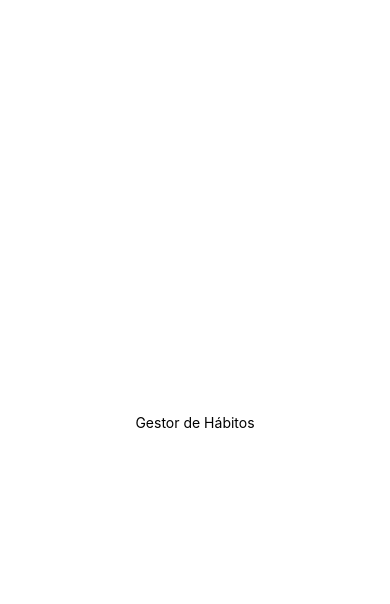
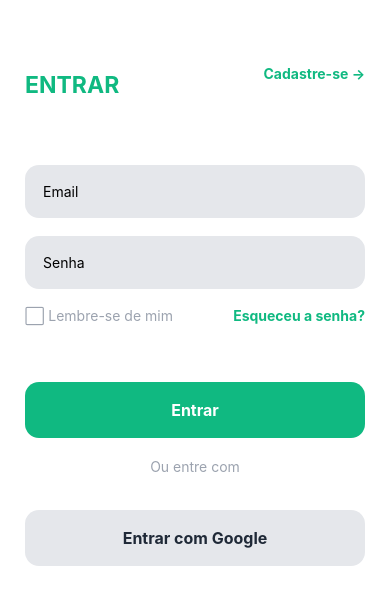
Before and after one commit to Eduardolimzz/gestor-de-habitos, a React Native app in the folder mobile/: screen / in a window 390 px wide. Shown: the top 604 px of the page. Built offline with nearby package versions, Linux system fonts and the light colour scheme.

Commit message:
feat: implementar tela de login e estrutura inicial de navegação

```diff
--- a/mobile/App.js
+++ b/mobile/App.js
@@ -1,9 +1,8 @@
-import { View, Text } from 'react-native';
+import { View, Text, StyleSheet } from 'react-native';
+
+// screens
+import Login from './src/screens/Login';
 
 export default function App() {
-  return (
-    <View style={{ flex: 1, justifyContent: 'center', alignItems: 'center' }}>
-      <Text>Gestor de Hábitos</Text>
-    </View>
-  );
+  return <Login />;
 }
--- /dev/null
+++ b/mobile/src/components/styles.js
@@ -0,0 +1,96 @@
+import styled from 'styled-components/native';
+import Constants from 'expo-constants';
+
+const StatusBarHeight = Constants.statusBarHeight;
+
+export const Colors = {
+  primary: '#ffffff',
+  secondary: '#E5E7EB',
+  terciary: '#1F2937',
+  darklight: '#9CA3AF',
+  brand: '#10B981',
+  green: '#10B981',
+  red: '#EF4444',
+};
+
+const { primary, secondary, terciary, darklight, brand, green } = Colors;
+
+export const StyledContainer = styled.View`
+  flex: 1;
+  padding: 25px;
+  padding-top: ${StatusBarHeight + 10}px;
+  background-color: ${primary};
+`;
+
+export const InnerContainer = styled.View`
+  flex: 1;
+  width: 100%;
+`;
+
+export const TopRow = styled.View`
+  width: 100%;
+  flex-direction: row;
+  justify-content: space-between;
+  align-items: center;
+  margin-top: 55px;
+`;
+
+export const PageTitle = styled.Text`
+  font-size: 23px;
+  font-weight: bold;
+  color: ${brand};
+`;
+
+export const StyledFormArea = styled.View`
+  width: 100%;
+  margin-top: 60px;
+`;
+
+export const StyledTextInput = styled.TextInput`
+  background-color: ${secondary};
+  padding: 18px;
+  border-radius: 14px;
+  margin-bottom: 18px;
+  width: 100%;
+`;
+
+export const StyledButton = styled.TouchableOpacity`
+  background-color: ${(props) => (props.google ? secondary : green)};
+  padding: 18px;
+  border-radius: 14px;
+  align-items: center;
+  margin-top: 15px;
+`;
+
+export const ButtonText = styled.Text`
+  color: ${(props) => (props.google ? terciary : "#fff")};
+  font-size: 16px;
+  font-weight: bold;
+`;
+
+export const MsgBox = styled.Text`
+  text-align: center;
+  margin: 20px 0;
+  color: ${darklight};
+`;
+
+export const ExtraView = styled.View`
+  flex-direction: row;
+  justify-content: space-between;
+  width: 100%;
+  margin-bottom: 20px;
+`;
+
+export const ExtraText = styled.Text`
+  color: ${darklight};
+`;
+
+export const TextLink = styled.TouchableOpacity`
+  margin-top: 40px;
+`;
+
+export const TextLinkContent = styled.Text`
+  color: ${brand};
+  font-weight: bold;
+  margin-top: -40px;
+`;
--- /dev/null
+++ b/mobile/src/screens/Login.js
@@ -0,0 +1,60 @@
+import React from "react";
+import { StatusBar } from "expo-status-bar";
+
+import {
+  StyledContainer,
+  InnerContainer,
+  PageTitle,
+  StyledFormArea,
+  StyledTextInput,
+  StyledButton,
+  ButtonText,
+  MsgBox,
+  ExtraView,
+  ExtraText,
+  TextLink,
+  TextLinkContent,
+  TopRow,
+} from "../components/styles";
+
+const Login = () => {
+  return (
+    <StyledContainer>
+      <StatusBar style="dark" />
+
+      <InnerContainer>
+        <TopRow>
+          <PageTitle>ENTRAR</PageTitle>
+
+          <TextLink>
+            <TextLinkContent>Cadastre-se →</TextLinkContent>
+          </TextLink>
+        </TopRow>
+
+        <StyledFormArea>
+          <StyledTextInput placeholder="Email" />
+          <StyledTextInput placeholder="Senha" secureTextEntry />
+
+          <ExtraView>
+            <ExtraText>⬜ Lembre-se de mim</ExtraText>
+            <TextLink>
+              <TextLinkContent>Esqueceu a senha?</TextLinkContent>
+            </TextLink>
+          </ExtraView>
+
+          <StyledButton>
+            <ButtonText>Entrar</ButtonText>
+          </StyledButton>
+
+          <MsgBox>Ou entre com</MsgBox>
+
+          <StyledButton google>
+            <ButtonText google>Entrar com Google</ButtonText>
+          </StyledButton>
+        </StyledFormArea>
+      </InnerContainer>
+    </StyledContainer>
+  );
+};
+
+export default Login;
```
Also changed, not shown: mobile/package.json (+6 -4 lines), mobile/src/screens/Signup.js (added), mobile/src/screens/Welcome.js (added), 1 other file (tests, documents, lock files or other folders).
